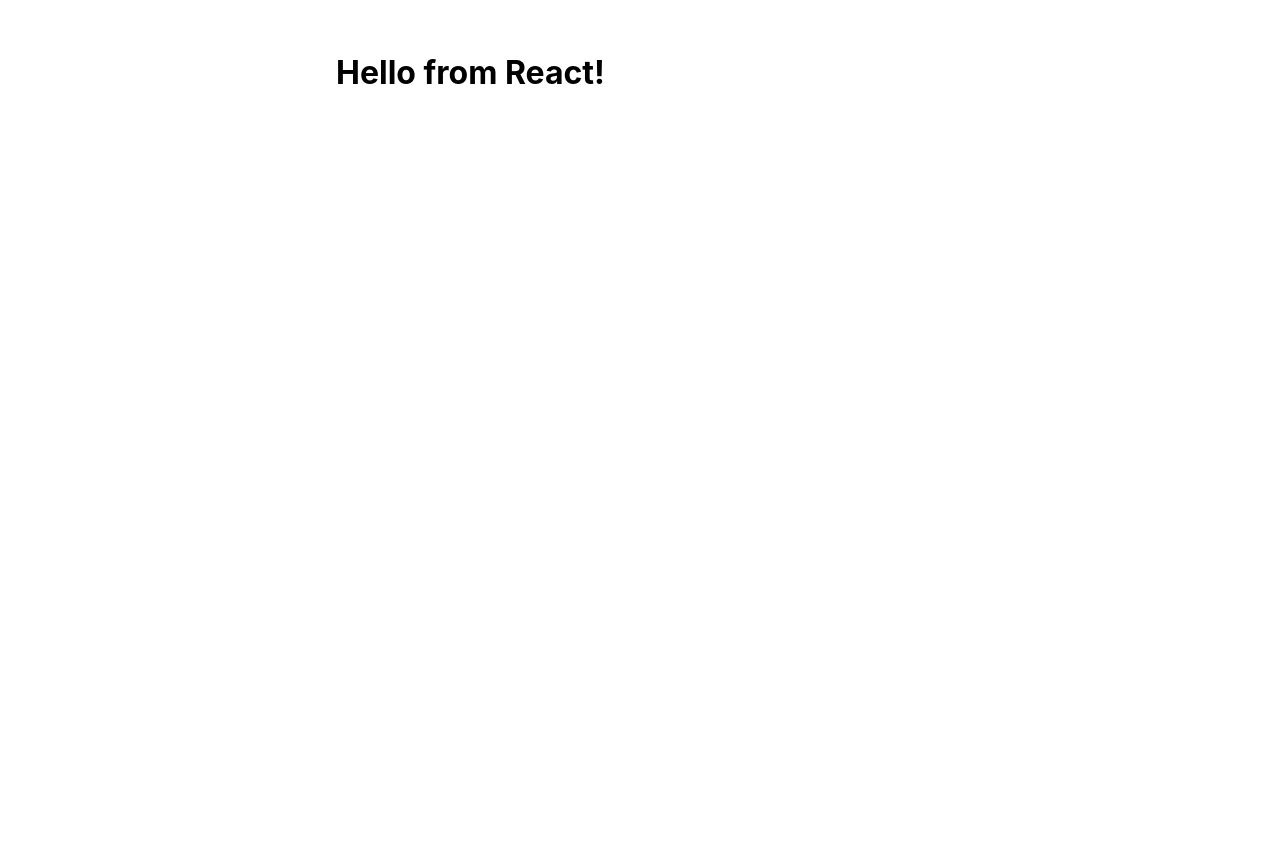
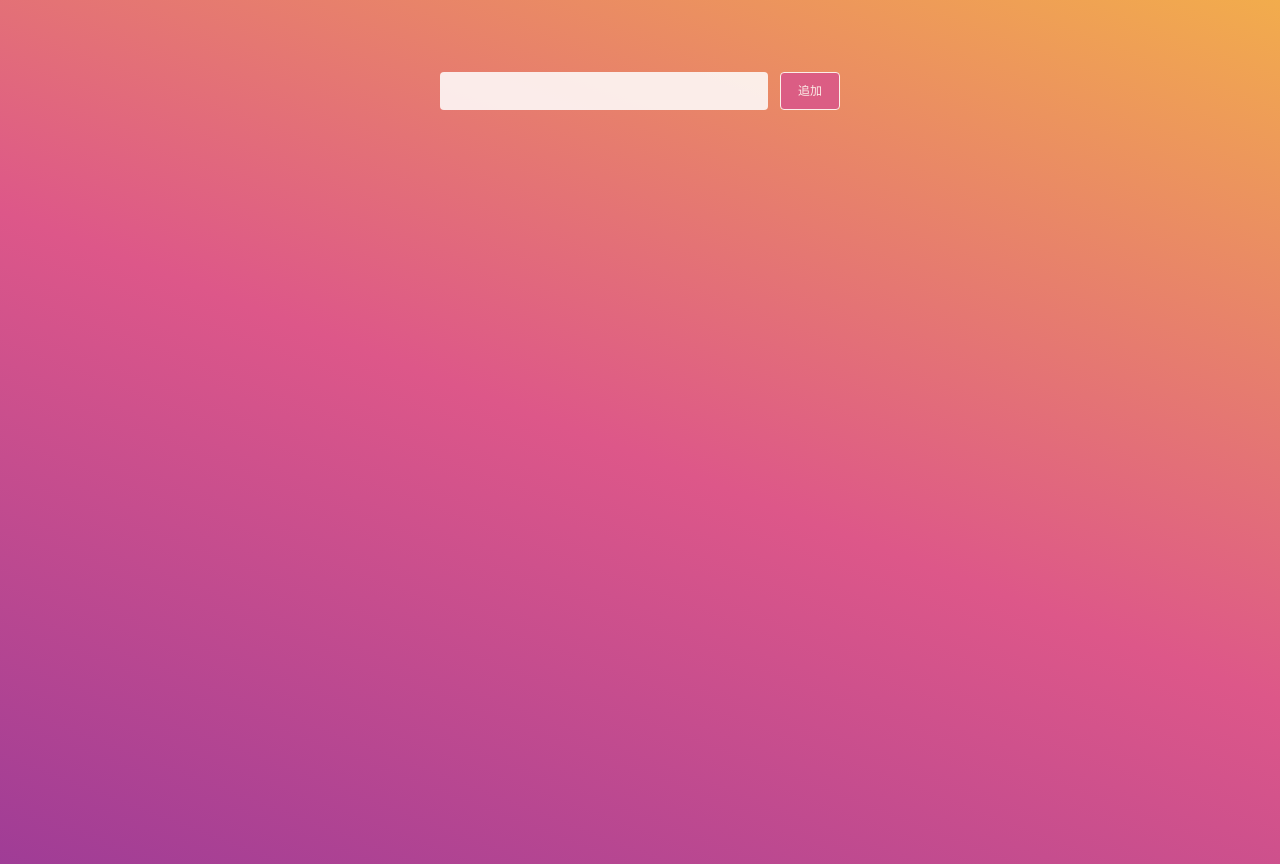
Before and after one commit to ChubachiPT2024/manakan, a React (Vite) app: page / in a window 1280 px wide. Before the commit the page ends 800 px from the top, so only its background shows below. Built offline with nearby package versions, Linux system fonts and the light colour scheme.

Commit message:
electron-storeを扱うために、一旦todoリストを作成

```diff
--- a/src/renderer/App.tsx
+++ b/src/renderer/App.tsx
@@ -1,9 +1,128 @@
+import { useState, useEffect } from 'react';
+import { MemoryRouter as Router, Routes, Route } from 'react-router-dom';
+import './App.css';
 
+// データ型を定義
+interface Todo {
+    id: number;
+    text: string;
+    completed: boolean;
+}
+
+interface ElectronWindow extends Window {
+    db: {
+        loadTodoList: () => Promise<Array<Todo> | null>;
+        storeTodoList: (todoList: Array<Todo>) => Promise<void>;
+    };
+}
+
+declare const window: ElectronWindow;
+
+// データ操作
+// ToDoリストを読み込み
+const loadTodoList = async (): Promise<Array<Todo> | null> => {
+    const todoList = await window.db.loadTodoList();
+    return todoList;
+};
+
+// ToDoリストを保存
+const storeTodoList = async (todoList: Array<Todo>): Promise<void> => {
+    await window.db.storeTodoList(todoList);
+};
 
 export default function App() {
     return (
-        <>
-            <h1>Hello from React!</h1>
-        </>
-    )
+        <Router>
+            <Routes>
+                <Route path="/" element={<HomeScreen />} />
+            </Routes>
+        </Router>
+    );
 }
+
+const HomeScreen = () => {
+    // stateを定義
+    const [text, setText] = useState<string>('');
+    const [todoList, setTodoList] = useState<Array<Todo>>([]);
+
+    useEffect(() => {
+        loadTodoList().then((todoList) => {
+            if (todoList) {
+                setTodoList(todoList);
+                console.log(todoList);
+            }
+        });
+    }, []);
+
+    const onSubmit = () => {
+        // ボタンクリック時にtodoListに新しいToDoを追加
+        if (text !== '') {
+            const newTodoList: Array<Todo> = [
+                {
+                    id: new Date().getTime(),
+                    text: text,
+                    completed: false,
+                },
+                ...todoList,
+            ];
+            setTodoList(newTodoList);
+            storeTodoList(newTodoList);
+
+            // テキストフィールドを空にする
+            setText('');
+        }
+    };
+
+    const onCheck = (newTodo: Todo) => {
+        // チェック時にcompletedの値を書き換える
+        const newTodoList = todoList.map((todo) => {
+            return todo.id == newTodo.id
+                ? { ...newTodo, completed: !newTodo.completed }
+                : todo;
+        });
+        setTodoList(newTodoList);
+        storeTodoList(newTodoList);
+    };
+
+    return (
+        <div>
+            <div className="container">
+                <div className="input-field">
+                    <input
+                        type="text"
+                        value={text}
+                        onChange={(e) => setText(e.target.value)}
+                    />
+                    <button onClick={onSubmit} className="add-todo-button">
+                        追加
+                    </button>
+                </div>
+
+                <ul className="todo-list">
+                    {todoList?.map((todo) => {
+                        return <Todo key={todo.id} todo={todo} onCheck={onCheck} />;
+                    })}
+                </ul>
+            </div>
+        </div>
+    );
+};
+
+const Todo = (props: { todo: Todo; onCheck: Function }) => {
+    const { todo, onCheck } = props;
+    const onCheckHandler = () => {
+        onCheck(todo);
+    };
+    return (
+        <li className={todo.completed ? 'checked' : ''}>
+            <label>
+                <input
+                    type="checkbox"
+                    checked={todo.completed}
+                    onChange={onCheckHandler}
+                ></input>
+                <span>{todo.text}</span>
+            </label>
+        </li>
+    );
+};
```
